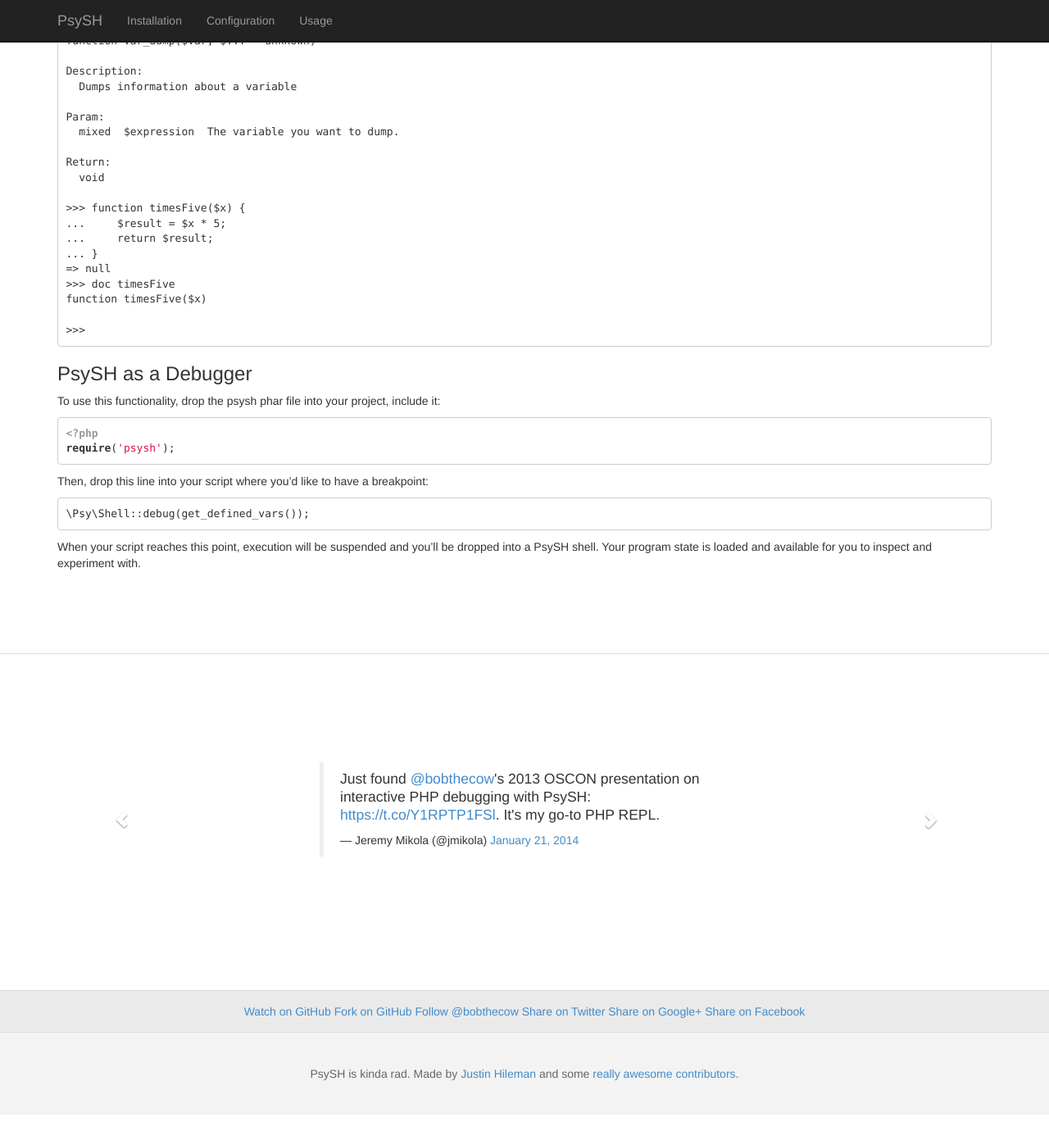
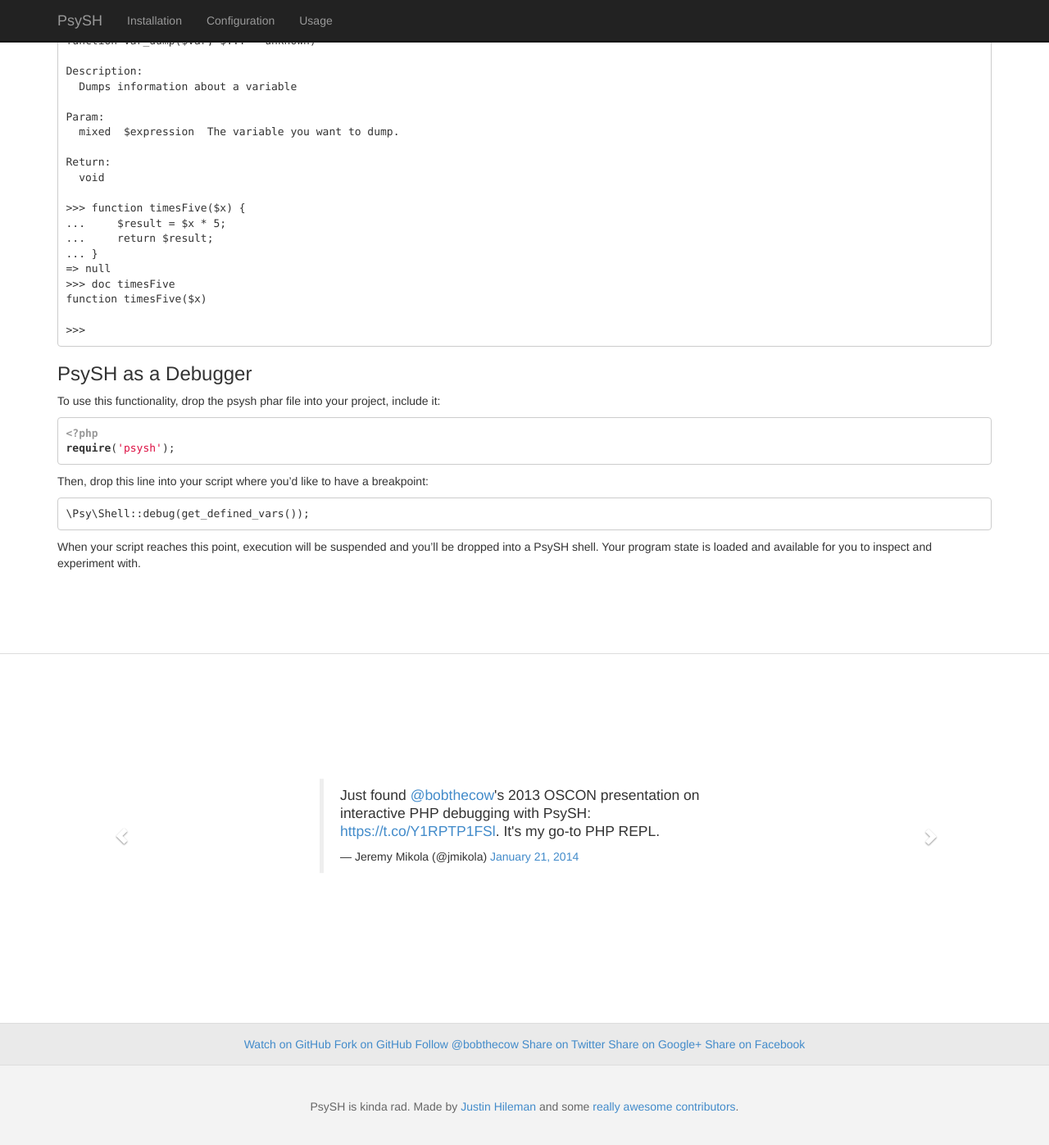
Before and after one commit to bobthecow/psysh, a Jekyll site: the page built from index.md, in a window 1280 px wide and 1400 px high, scrolled down 2476 px. Shown: the top 1397 px of the window at 82% size. Built offline with Jekyll 4.4.1, drawn with Linux system fonts in a browser that asks for light colours; Markdown is read by kramdown in place of the engine named in the settings; before the commit the page ends 3836 px from its top, so only the background shows below that.

Commit message:
This should really be responsive, but: meh.

```diff
--- a/assets/css/styles.css
+++ b/assets/css/styles.css
@@ -60,7 +60,7 @@
     padding-top: 60px;
 }
 #tweets .tweet {
-    height: 260px;
+    height: 300px;
 }
 #tweets iframe, #tweets blockquote {
     margin:   0 auto !important;
```
